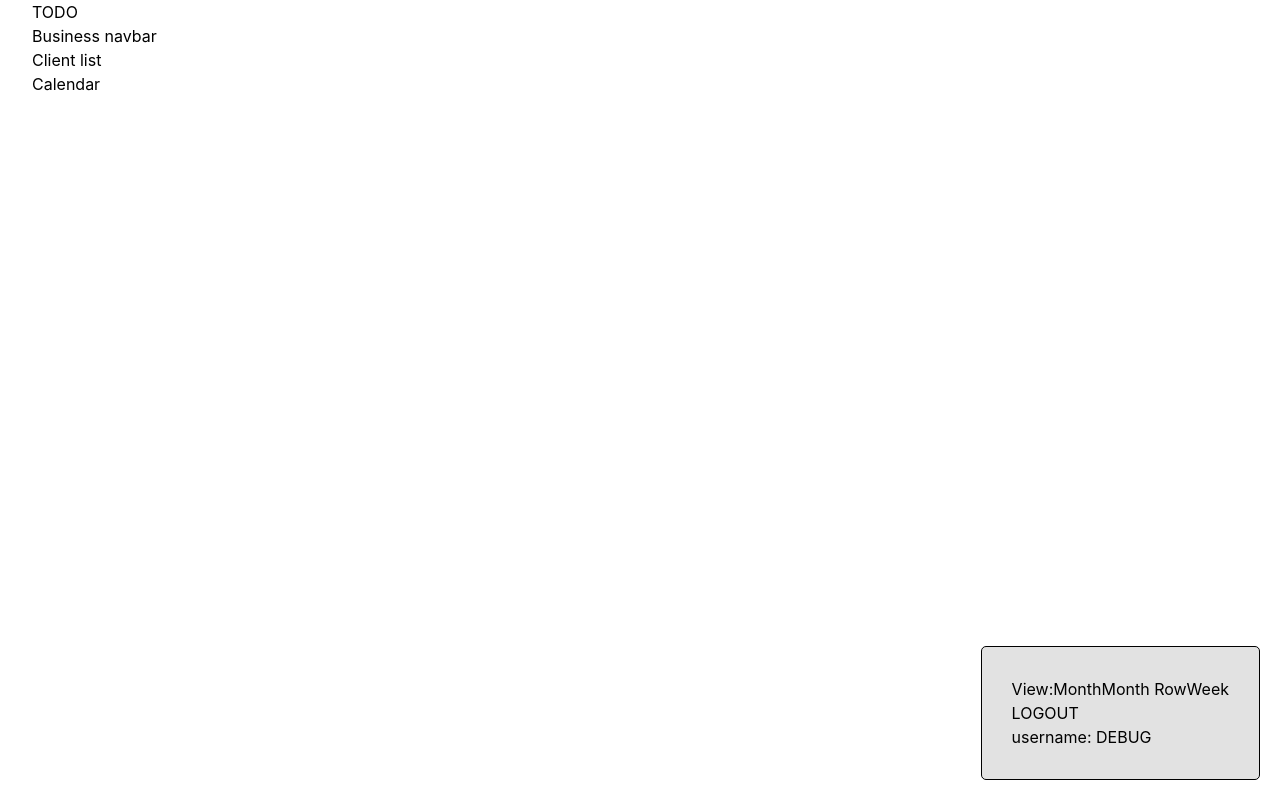
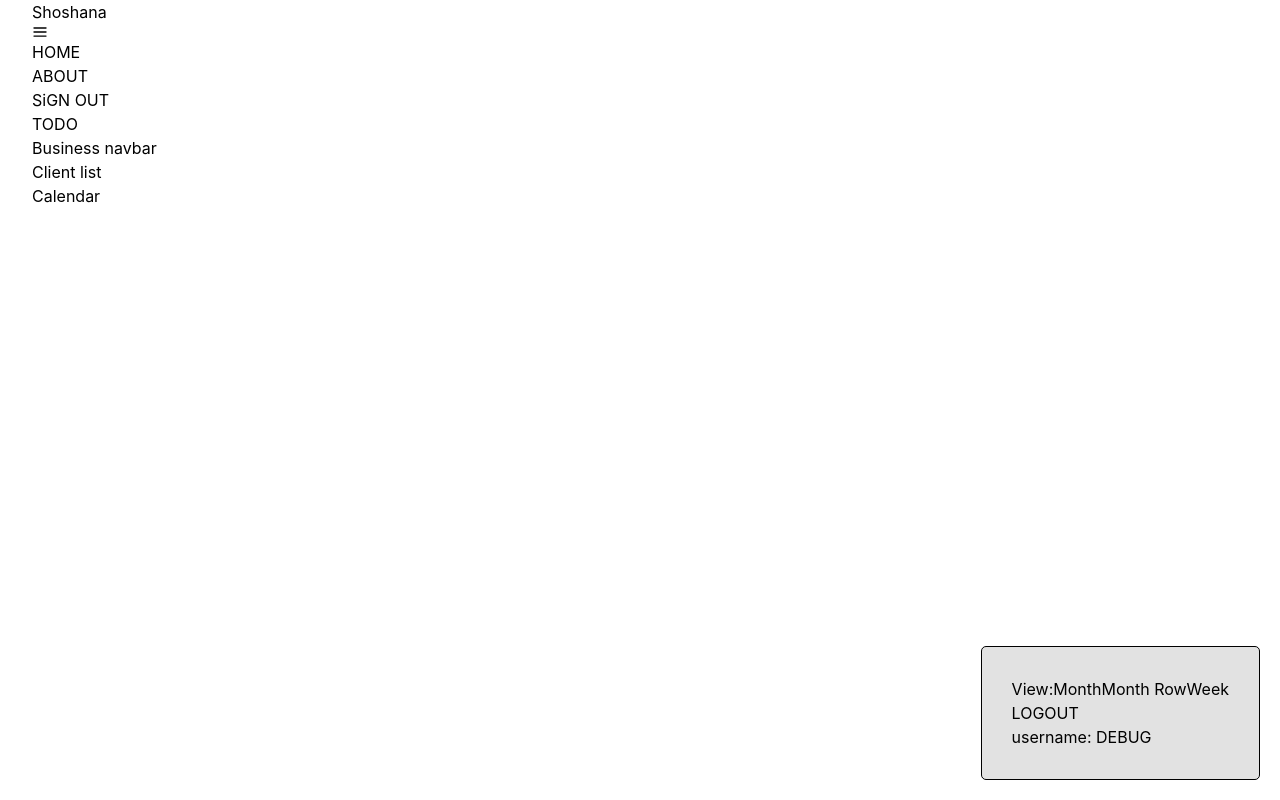
Before and after one commit to DanielBourdetski/Shoshana, a React (Vite) app in the folder Shoshana-front/: page /auth/login in a window 1280 px wide. Both pictures are taken after a click on the button "FAST LOGIN". Built offline with nearby package versions, Linux system fonts and the light colour scheme.

Commit message:
created and implemented nav bar

```diff
--- a/Shoshana-front/src/App.tsx
+++ b/Shoshana-front/src/App.tsx
@@ -5,9 +5,14 @@ import DEBUG from "./components/DEBUG/DEBUG";
 import { routesArr } from "./config/routes";
 import { ToastContainer } from "react-toastify";
 import "react-toastify/dist/ReactToastify.css";
+import NavBar from "./components/navBar/NavBar";
+import { useSelector } from "react-redux";
+import { RootState } from "./store/store";
+
 
 function App() {
   const [debug, setDebug] = useState(true);
+  const isItlogIn =useSelector((state:RootState)=> state.general.isLoggedIn)
 
   useEffect(() => {
     const toggleDebug = (e: KeyboardEvent) => {
@@ -24,6 +29,7 @@ function App() {
   return (
     <>
       <div className="w-full h-full p-4 overflow-y-auto">
+        {isItlogIn && <NavBar/>}
         <ToastContainer limit={3} position="bottom-center" />
         <Routes>{routesArr}</Routes>
         {debug && <DEBUG />}
--- /dev/null
+++ b/Shoshana-front/src/components/navBar/NavBar.tsx
@@ -0,0 +1,91 @@
+import React, { useState, useRef } from 'react'
+import { useNavigate } from 'react-router-dom'
+import { CgMenu } from 'react-icons/cg'
+import { GrClose } from 'react-icons/gr'
+
+
+// TODO add path in navigate function
+
+export default function navBar() {
+    const navigate_To = useNavigate()
+
+    const ulRef = useRef(null);
+
+    // switching between is icons and open nav bar in mobile mode
+    const [display_menu_icon, setDisplay_menu_icon] = useState("block");
+    const [display_close_icon, setDisplay_close_icon] = useState("none");
+
+    const onHamburgerClick = (e: any, ulRef: any) => {
+        const divClass = e.currentTarget.getAttribute('class');
+        const list = ulRef.current;
+
+        if (divClass === "menu") {
+
+            list.classList.add("top-[80px]");
+            list.classList.add("opacity-100");
+            setDisplay_menu_icon("none");
+            setDisplay_close_icon("block");
+
+        }
+        else {
+            list.classList.remove("top-[80px]")
+            list.classList.remove("opacity-100")
+            setDisplay_menu_icon("block");
+            setDisplay_close_icon("none");
+
+        }
+    }
+
+
+
+    return (
+        <div className='sticky top-0 z-50' >
+            <nav className='p-5 bg-white shadow md:flex md:items-center md:justify-between'>
+                <div className='flex justify-between items-center '>
+                    <span className='text-2xl font-bold'>
+                        Shoshana
+                    </span>
+                    <span className='text-3xl cursor-pointer mx-2 md:hidden block'>
+                        <div className='menu' onClick={(e) => onHamburgerClick(e, ulRef)} style={{ display: display_menu_icon }}>
+                            <CgMenu />
+                        </div>
+
+                        <div className='close' onClick={(e) => onHamburgerClick(e, ulRef)} style={{ display: display_close_icon }}>
+                            <GrClose />
+                        </div>
+                    </span>
+                </div>
+
+
+                <ul className={`md:flex md:items-center z-[-1] md:z-auto md:static absolute shadow
+                bg-white w-full left-0 md:w-auto
+                md:py-0 py-4 md:pl-0 pl-7 md:opacity-100 opacity-0 top-[-400px] transition-all ease-in duration-500 `}
+                    ref={ulRef}>
+
+                    <li className='mx-4 my-6 md:my-0'>
+                        <button className='text-x1 hover:text-cyan-500 duration-500'
+                            onClick={() => navigate_To("/")}>
+                            HOME
+                        </button>
+                    </li>
+
+                    <li className='mx-4 my-6 md:my-0'>
+                        <button className='text-x1 hover:text-cyan-500 duration-500'
+                            onClick={() => navigate_To("/")}>
+                            ABOUT
+                        </button>
+                    </li>
+
+                    <li className='mx-4 my-6 md:my-0'>
+                        <button className='text-x1 hover:text-cyan-500 duration-500'
+                            onClick={() => navigate_To("/")}>
+                            SiGN OUT
+                        </button>
+                    </li>
+
+                </ul>
+            </nav>
+
+        </div>
+    )
+}
```
